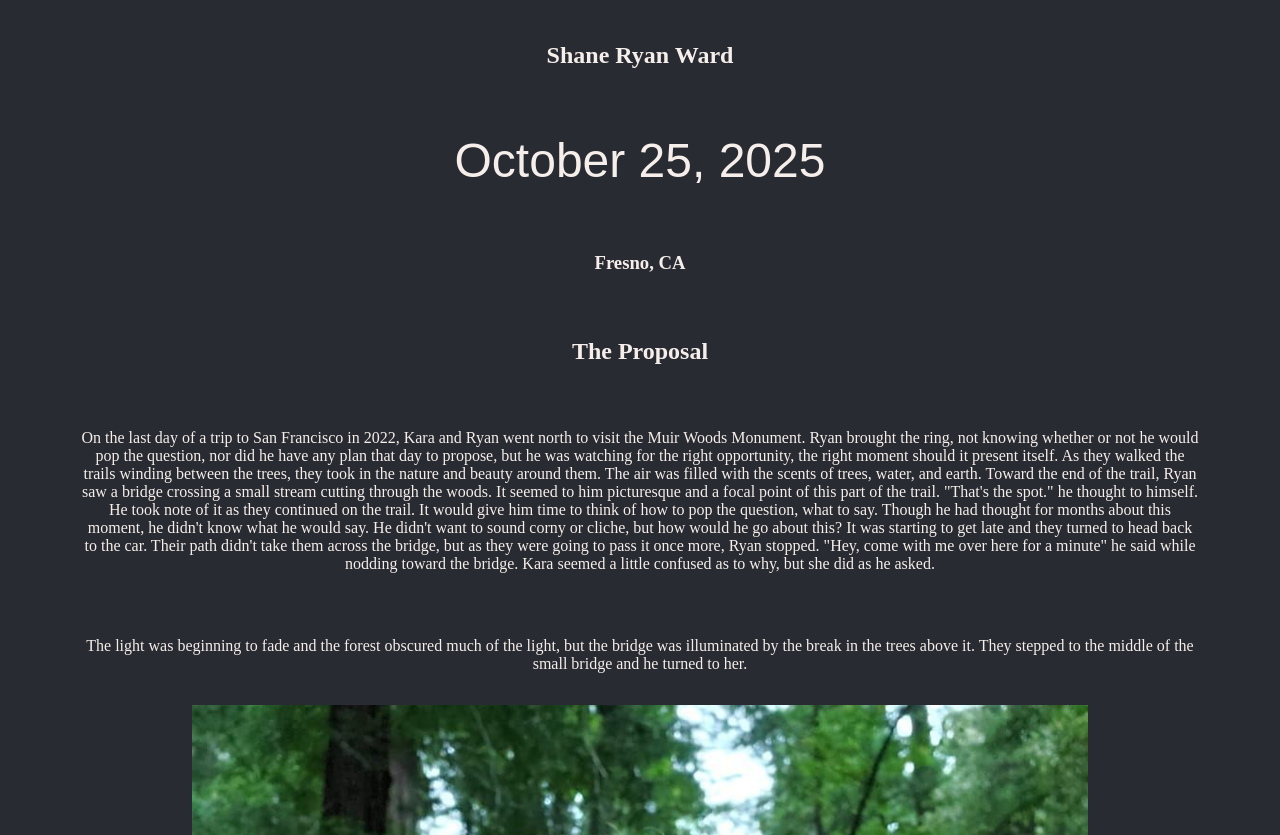
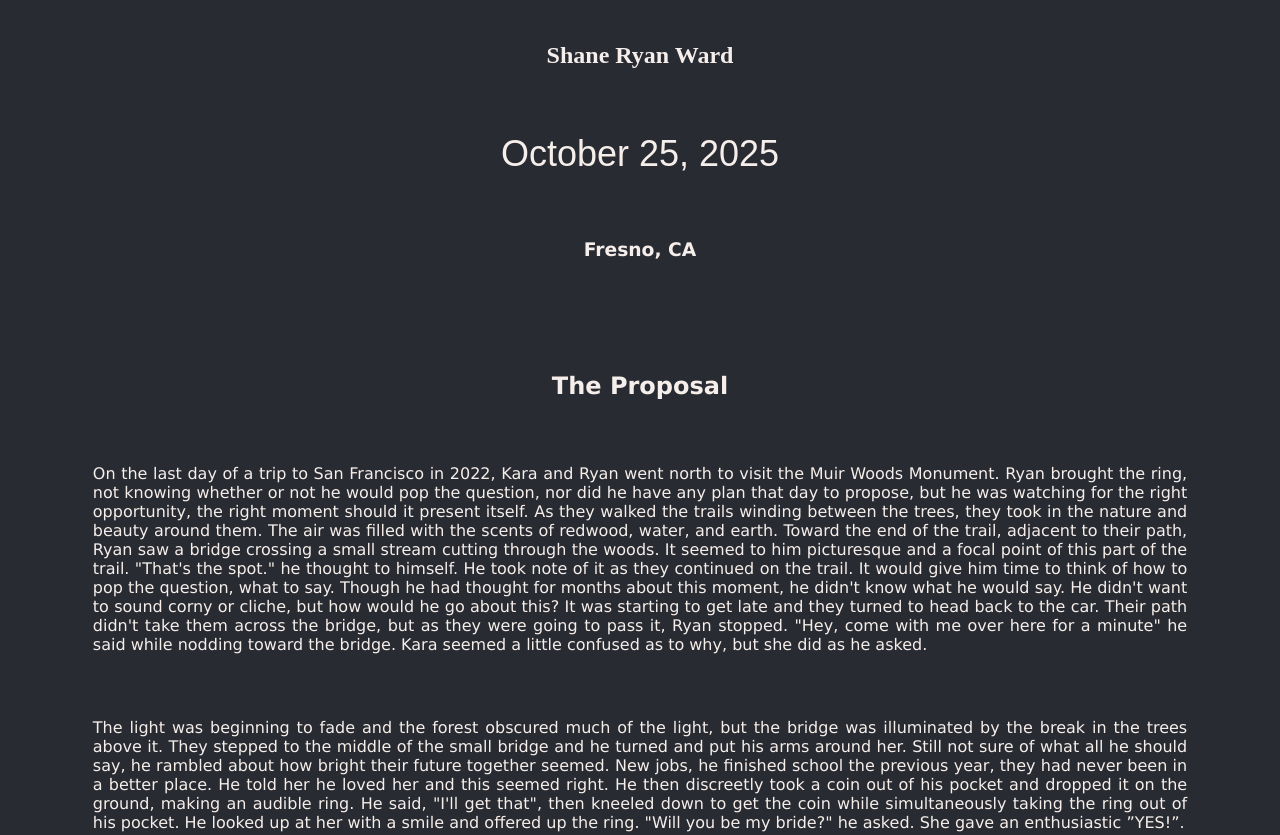
Before and after one commit to ShaneRWard/wedding, a plain HTML site: page index.html in a window 1280 px wide. Shown: the part 1500-2335 px from the top of the page. Drawn offline with Linux system fonts and the light colour scheme.

Commit message:
Text and font adjustments in CSS

```diff
--- a/index.html
+++ b/index.html
@@ -47,25 +47,34 @@
             for the right opportunity, the right moment should it present
             itself. As they walked the trails winding between the trees,
             they took in the nature and beauty around them. The air was
-            filled with the scents of trees, water, and earth. Toward the
-            end of the trail, Ryan saw a bridge crossing a small stream
-            cutting through the woods. It seemed to him picturesque and a
-            focal point of this part of the trail. "That's the spot." he
-            thought to himself. He took note of it as they continued on the
-            trail. It would give him time to think of how to pop the question,
+            filled with the scents of redwood, water, and earth. Toward the
+            end of the trail, adjacent to their path, Ryan saw a bridge crossing
+            a small stream cutting through the woods. It seemed to him
+            picturesque and a focal point of this part of the trail. "That's the
+            spot." he thought to himself. He took note of it as they continued
+            on the trail. It would give him time to think of how to pop the question,
             what to say. Though he had thought for months about this moment,
             he didn't know what he would say. He didn't want to sound corny or
             cliche, but how would he go about this? It was starting to get
             late and they turned to head back to the car. Their path didn't
-            take them across the bridge, but as they were going to pass it once
-            more, Ryan stopped. "Hey, come with me over here for a minute" he said
+            take them across the bridge, but as they were going to pass it,
+            Ryan stopped. "Hey, come with me over here for a minute" he said
             while nodding toward the bridge. Kara seemed a little confused as to
             why, but she did as he asked.
         </p>
         <p>
             The light was beginning to fade and the forest obscured much of the light,
             but the bridge was illuminated by the break in the trees above it. They
-            stepped to the middle of the small bridge and he turned to her.
+            stepped to the middle of the small bridge and he turned and put his
+            arms around her. Still not sure of what all he should say, he rambled
+            about how bright their future together seemed. New jobs, he finished
+            school the previous year, they had never been in a better place. He told
+            her he loved her and this seemed right. He then discreetly took a coin
+            out of his pocket and dropped it on the ground, making an audible ring.
+            He said, "I'll get that", then kneeled down to get the coin while
+            simultaneously taking the ring out of his pocket. He looked up at her with
+            a smile and offered up the ring. "Will you be my bride?" he asked. She
+            gave an enthusiastic ”YES!”.
         </p>
         <img class="proposal" src="./resources/imgs/the_ring.jpg" alt="proposal">
     </section>
--- a/styles.css
+++ b/styles.css
@@ -1,7 +1,7 @@
 @font-face {
     font-family: "Meow Script";
     src: url('./MeowScript-Regular.ttf');
-  }
+}
 
 html body {
     /* border: 2px yellow dashed; */
@@ -73,7 +73,8 @@ main h1, h2, h3, p {
 }
 
 .date {
-    font: 3rem sans-serif;
+    font: 4.5vh sans-serif;
+    text-wrap: nowrap;
 }
 
 .outside_link a {
@@ -94,12 +95,20 @@ section {
     display: flex;
     flex-direction: column;
     align-items: center;
-    margin-top: 4em;
-    margin: auto;
+    margin: 3em 2em;
 }
 
-section h2, h3, p {
+section h2, h3 {
+    font-family: Verdana, Geneva, Tahoma, sans-serif;
+    text-align: justify;
     color: rgb(246, 238, 234);
+}
+
+section p {
+    font-family: Verdana, Geneva, Tahoma, sans-serif;
+    text-align: justify;
+    color: rgb(246, 238, 234);
+    width: 90%;
 }
 
 section img {
```
